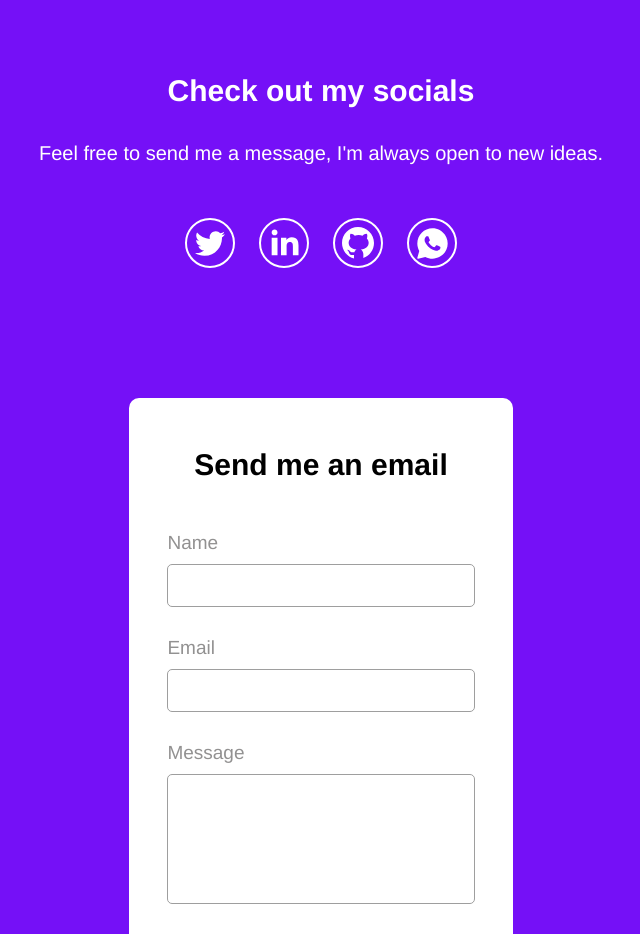
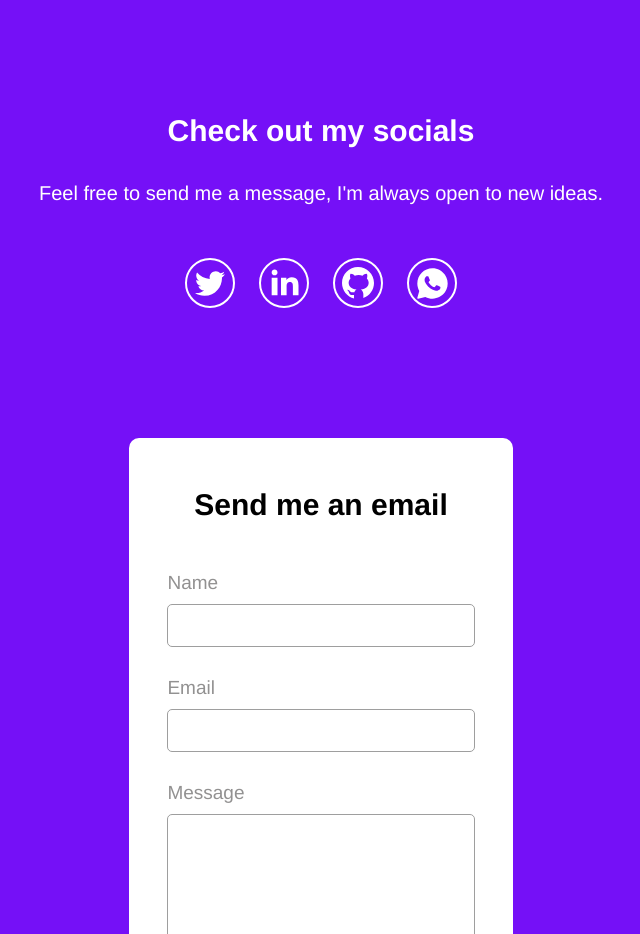
Before and after one commit to renatopiermarini/portfolio, a React (Vite) app: page / in a window 1280 px wide. Shown: the part 3600-4534 px from the top of the page, without its empty margins (319-959 px from the left). Built offline with nearby package versions, Linux system fonts and the light colour scheme.

Commit message:
solved more design bugs

```diff
--- a/src/components/need-a-website/need-a-website.css
+++ b/src/components/need-a-website/need-a-website.css
@@ -14,7 +14,7 @@
   width: 330px;
   height: 330px;
   position: absolute;
-  margin-bottom: 150px;
+  margin-bottom: 130px;
   border-radius: 10px;
   display: flex;
   flex-direction: column;
--- a/src/components/socials/socials.css
+++ b/src/components/socials/socials.css
@@ -19,6 +19,7 @@
 .socials-text-section h2 {
   font-size: 25px;
   margin-bottom: 10px;
+  margin-top: 40px;
 }
 
 .socials-text-section p {
```
